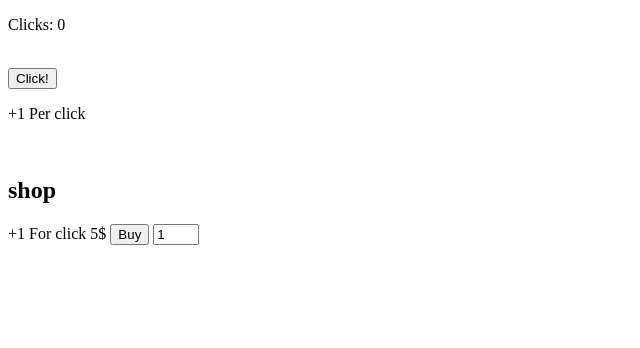
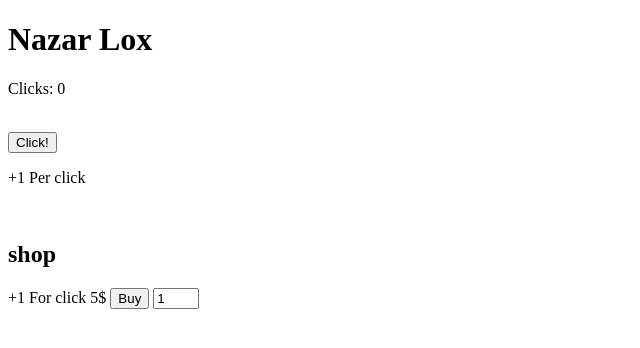
Before and after one commit to ArtiMoHb/Test, a plain HTML site: page Clickersite/index.html in a window 1280 px wide. Shown: the whole page, without its empty margins (0-640 px from the left). Drawn offline with Linux system fonts and the light colour scheme.

Commit message:
Refactor HTML structure and add header

```diff
--- a/Clickersite/index.html
+++ b/Clickersite/index.html
@@ -1,6 +1,7 @@
 <!DOCTYPE html>
 <html>
 <body>
+<h1>Nazar Lox</h1>
 <p>Clicks: <span id="ClickCounter">0</span></p>
 <br>
 <button onclick="Click()">Click!</button>
```
